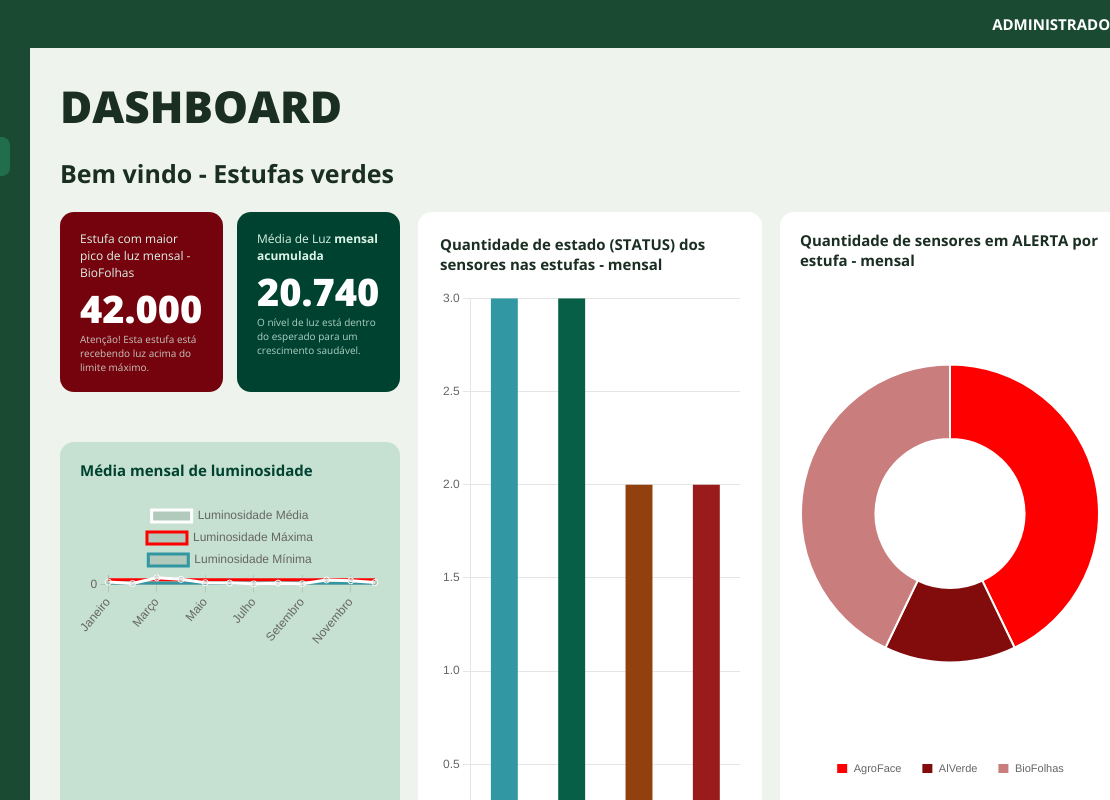
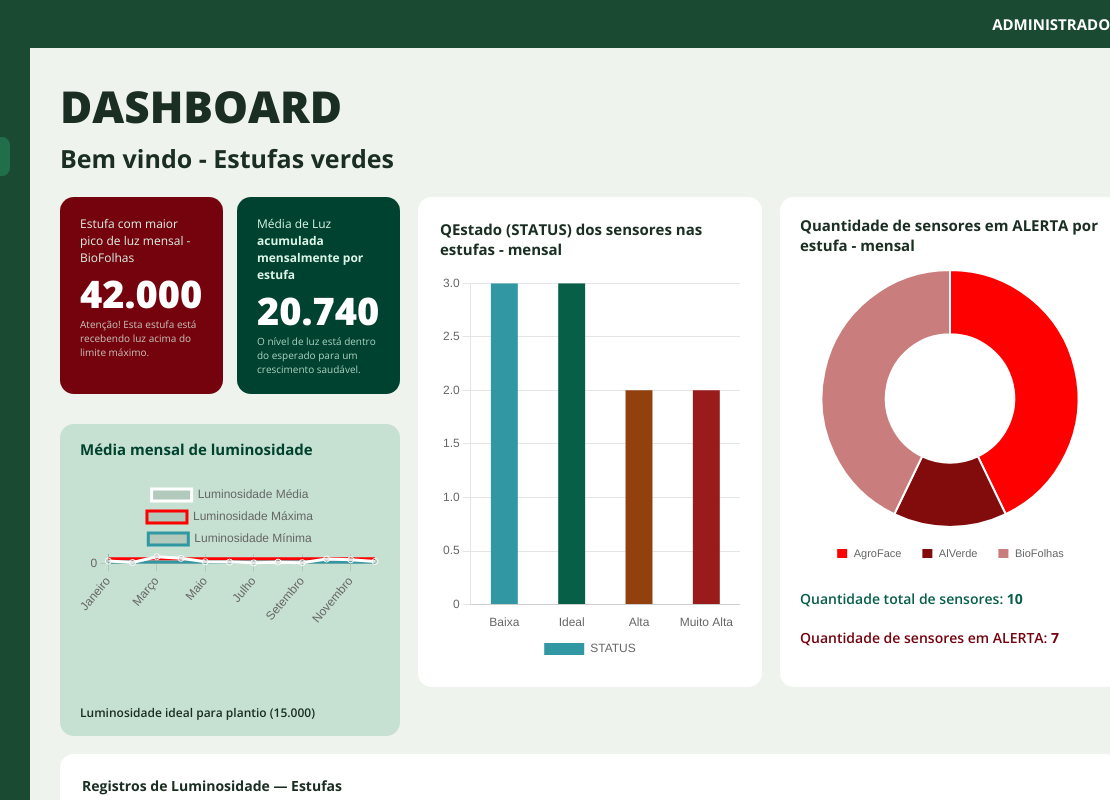
Before and after one commit to GreenLigth/site-greenligth, a website: page public/dashboard/dashboard.html in a window 1280 px wide. Shown: the top 800 px of the page, 170-1280 px from the left. Drawn offline with nearby package versions, Linux system fonts and the light colour scheme.

Commit message:
upload mudanças da dashboard

```diff
--- a/public/dashboard/dashboard.html
+++ b/public/dashboard/dashboard.html
@@ -57,7 +57,7 @@
                     </div>
 
                     <div class="card">
-                        Média de Luz<b> mensal acumulada</b>
+                        Média de Luz<b> acumulada mensalmente por estufa</b>
                         <strong>20.740</strong>
                         <p style="font-size: 10px; margin-top: 5px; opacity: 0.8;">
                             O nível de luz está dentro do esperado para um crescimento saudável.
@@ -78,7 +78,7 @@
             <div class="coluna-meio">
 
                 <div class="grafico-barras">
-                    <h3>Quantidade de estado (STATUS) dos sensores nas estufas - mensal</h3>
+                    <h3>QEstado (STATUS) dos sensores nas estufas - mensal</h3>
                     <div class="chart-wrap">
                         <canvas id="graficoBarra"></canvas>
                     </div>
--- a/public/styles/dashboard/dashboard.css
+++ b/public/styles/dashboard/dashboard.css
@@ -90,7 +90,7 @@ h1 {
     font-size: 44px;
     font-weight: 900;
     color: #1a2e22;
-    margin-bottom: 20px;
+    margin-bottom: 5px;
 }
 
 
@@ -111,6 +111,7 @@ h1 {
     background-color: #ffffff;
     display: flex;
     flex-direction: column;
+    max-height: 490px;
 }
 
 .grafico-barras h3 {
@@ -123,7 +124,7 @@ h1 {
 .grafico-barras .chart-wrap {
     flex: 1;
     position: relative;
-    min-height: 300px;
+    min-height: 200px;
 }
 
 .coluna-esquerda{
@@ -141,7 +142,7 @@ h1 {
 .cards {
     display: flex;
     gap: 14px;
-    margin-bottom: 50px;
+    margin-bottom: 30px;
 }
 
 .card.atencao {
@@ -169,7 +170,7 @@ h1 {
 .grafico-linha {
     background-color: #c6e1d1;
     border-radius: 14px;
-    padding: 18px 20px;
+    padding: 15px 20px;
     flex: 1;
     gap: 5px;
     display: flex;
@@ -191,7 +192,7 @@ h1 {
 
 .grafico-linha .chart-wrap {
     position: relative;
-    height: 400px;
+    height: 220px;
     width: 100%;
 }
 
@@ -226,11 +227,12 @@ h1 {
     padding: 18px 20px;
     flex: 1;
     height: fit-content;
+    max-height: 490px;
 }
 
 .grafico-rosca .chart-wrap {
     position: relative;
-    height: 500px;
+    height: 300px;
 }
 
 .box-empresas {
```
